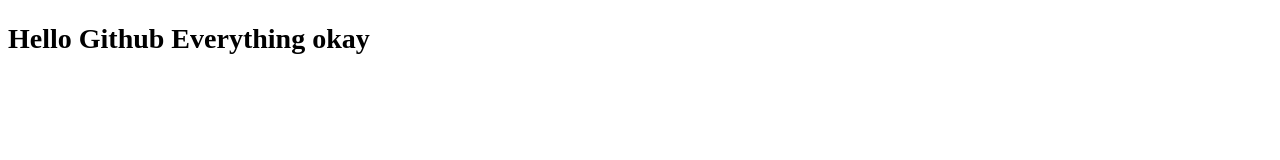
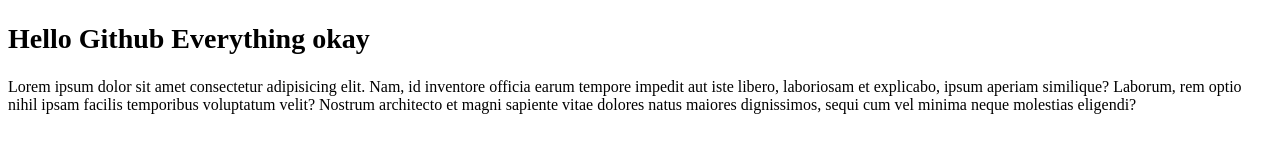
Before and after one commit to Safik-1475/my-five-repo, a plain HTML site: page index.html in a window 1280 px wide. Drawn offline with Linux system fonts and the light colour scheme.

Commit message:
add paragraph

```diff
--- a/index.html
+++ b/index.html
@@ -9,5 +9,6 @@
 </head>
 <body>
     <h2>Hello Github Everything okay</h2>
+    <p>Lorem ipsum dolor sit amet consectetur adipisicing elit. Nam, id inventore officia earum tempore impedit aut iste libero, laboriosam et explicabo, ipsum aperiam similique? Laborum, rem optio nihil ipsam facilis temporibus voluptatum velit? Nostrum architecto et magni sapiente vitae dolores natus maiores dignissimos, sequi cum vel minima neque molestias eligendi?</p>
 </body>
 </html>
```
